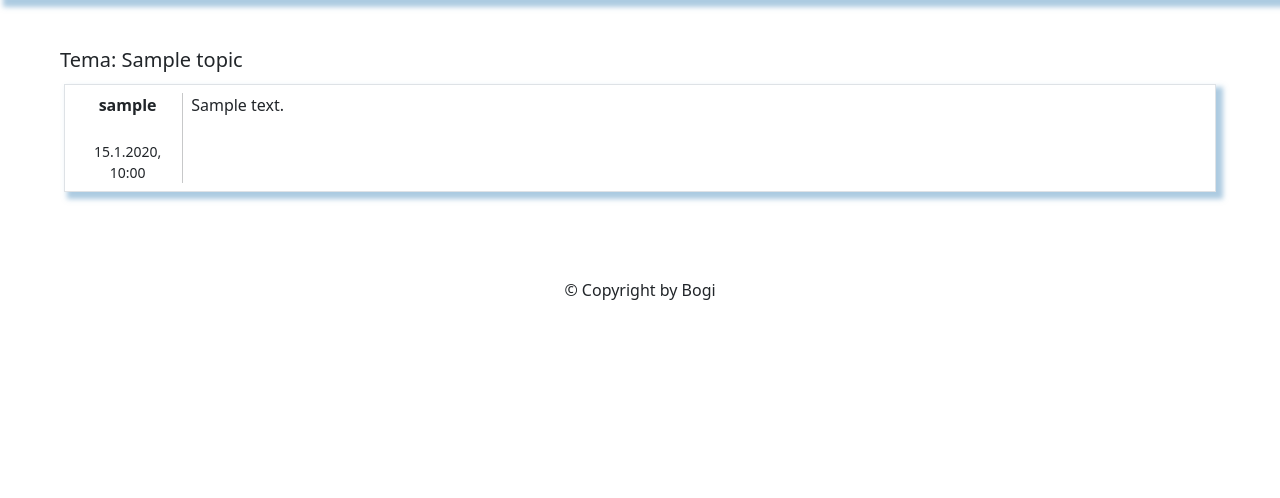
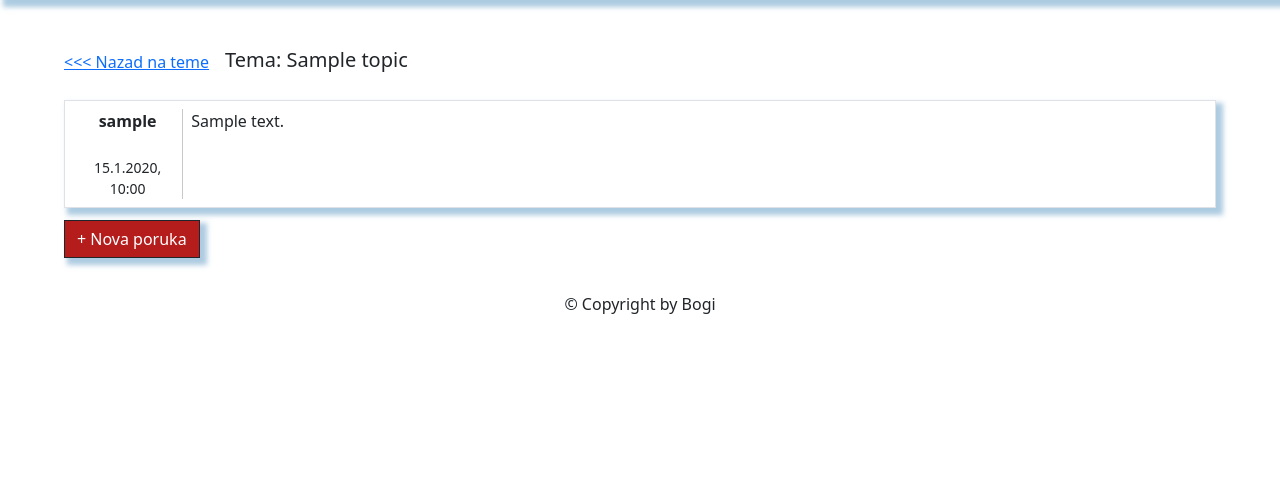
Before and after one commit to bogdan-to/django-forum, a Django app: a page that uses forum/forumapp/templates/topic.html in a window 1280 px wide. Shown: the part 56-554 px from the top of the page. Run offline with Django 4.2, Linux system fonts and the light colour scheme; a user stored in the database is signed in; tables that the repository leaves empty hold one stand-in row (values such as "Sample post"); some libraries are stand-ins or nearby versions.

Commit message:
update 20230410

```diff
--- /dev/null
+++ b/forum/forumapp/forms.py
@@ -0,0 +1,19 @@
+from .models import Post
+from django import forms
+
+
+class NewPost(forms.ModelForm):
+
+    class Meta:
+        model = Post
+        fields = ['post_content']
+        widgets ={
+            'post_content': forms.Textarea(
+                attrs={
+                    'cols': 80,
+                    'rows': 3,
+                    'class': 'form-control',
+                    'wrap': 'soft',
+                }
+            )
+        }
--- a/forum/forumapp/templates/topic.html
+++ b/forum/forumapp/templates/topic.html
@@ -7,10 +7,14 @@
 
 <div class="mx-md-5">
 
-    <h5>Tema: {{ topic.topic_title }} </h5>
+    <div class="d-flex align-items-center ms-1 mb-3">
+        <a href="{% url 'category' category.category_slug  %}" class="pb-1 pe-3">&lt&lt&lt Nazad na teme</a>
+        <h5 class="p-0">Tema: {{ topic.topic_title }} </h5>
+    </div>
 
-    <div class="posts list-group mb-5">
-        {% for post in posts %}
+
+    <div class="posts list-group mb-2">
+        {% for post in posts_on_page %}
         <div class="post d-flex list-group-item list-group-item-transparent rounded-0 shadowed m-1">
             <div class="post-details col-1">
                 <div class="post-user text-center">
@@ -31,9 +35,73 @@
         {% endfor %}
     </div>
 
+    {% if user.is_authenticated %}
+        {% if not posts_on_page.has_next %}
+        <div class="collapse mb-2" id="newPostForm">
+            <div class="card card-body mx-1 rounded-0 shadowed">
+            <form method="POST" action="{% url 'new_post' category.id topic.id %}">
+                {% csrf_token %}
+                <div>
+                    <div class="pb-2">{{ new_post_form.post_content }}</div>
+                    <div class=" d-flex justify-content-end"><button type="submit" class="btn btn-dark new-post-btn rounded-0">Pošalji</button></div>
+                </div>
+            </form>
+            </div>
+        </div>
 
+        <div class="new-post d-flex mx-1">
+            <button type="button" class="btn btn-dark new-post-btn shadowed rounded-0" data-bs-toggle="collapse" data-bs-target="#newPostForm" aria-expanded="false" aria-controls="collapsenewPostForm">+ Nova poruka</button>
+        </div>
+        {% endif %}
+    {% endif %}
 
+     <!-- paginator -->
+     {% if posts_on_page.has_other_pages %}
+     <nav aria-label="Page navigation">
+       <ul class="pagination d-flex justify-content-center">
 
+         {% if posts_on_page.has_previous %}
+           <li class="page-item">
+             <a class="page-link" href="?page={{ posts_on_page.previous_page_number }}" aria-label="Previous">
+               <span aria-hidden="true">&laquo;</span>
+             </a>
+           </li>
+         {% else %}
+           <li class="page-item">
+             <a class="page-link disabled" href="#" aria-label="Previous">
+               <span aria-hidden="true">&laquo;</span>
+             </a>
+           </li>
+         {% endif %}
 
+         {% for page_number in page_range|default_if_none:posts_on_page.paginator.get_elided_page_range %}
+           {% if page_number == posts_on_page.number %}
+             <li class="page-item"><a class="page-link active" href="?page={{ page_number }}">{{ page_number }}</a></li>
+           {% else %}
+             {% if page_number == posts_on_page.paginator.ELLIPSIS %}
+               <li class="page-item"><span class="page-link">{{ page_number }}</span></li>
+             {% else %}
+               <li class="page-item"><a class="page-link" href="?page={{ page_number }}">{{ page_number }}</a></li>
+             {% endif %}
+           {% endif %}
+         {% endfor %}
 
-        {% endblock content %}
+         {% if posts_on_page.has_next %}
+         <li class="page-item">
+           <a class="page-link" href="?page={{ posts_on_page.next_page_number }}" aria-label="Next">
+             <span aria-hidden="true">&raquo;</span>
+           </a>
+         </li>
+         {% else %}
+         <li class="page-item">
+           <a class="page-link disabled" href="#" aria-label="Next">
+             <span aria-hidden="true">&raquo;</span>
+           </a>
+         </li>
+         {% endif %}
+
+       </ul>
+     </nav>
+     {% endif %}
+
+{% endblock content %}
--- a/forum/forumapp/urls.py
+++ b/forum/forumapp/urls.py
@@ -7,5 +7,5 @@ urlpatterns = [
     path('forum/<str:category_slug>', views.category, name='category'),
     path('forum/nova_tema/<int:category_id>', views.new_topic, name='new_topic'),
     path('forum/<str:category_slug>/<str:topic_slug>', views.topic, name='topic'),
-    path('forum/nova_poruka/<int:topic_id>', views.new_post, name='new_post'),
+    path('forum/nova_poruka/<int:category_id>/<int:topic_id>', views.new_post, name='new_post'),
 ]
--- a/forum/forumapp/views.py
+++ b/forum/forumapp/views.py
@@ -4,6 +4,7 @@ from django.template.defaultfilters import slugify
 from django.contrib.auth.decorators import login_required
 from django.contrib import messages
 from django.core.paginator import Paginator
+from .forms import NewPost
 import itertools
 
 def index(request):
@@ -18,7 +19,7 @@ def category(request,category_slug):
     category = get_object_or_404(Category, category_slug=category_slug)
     topics = Topic.objects.filter(topic_category = category).order_by('-topic_date')
 
-    paginated_topics = Paginator(topics, 6)
+    paginated_topics = Paginator(topics, 5)
     page = request.GET.get('page', 1)
     topics_on_page = paginated_topics.get_page(page)
     page_range = paginated_topics.get_elided_page_range(number=page, on_each_side=1, on_ends=1)
@@ -36,11 +37,19 @@ def topic(request, category_slug, topic_slug):
     category = get_object_or_404(Category, category_slug=category_slug)
     topic = get_object_or_404(Topic, topic_slug=topic_slug)
     posts = Post.objects.filter(post_topic=topic.id)
+    paginated_posts = Paginator(posts, 5)
+    page = request.GET.get('page',1)
+    posts_on_page = paginated_posts.get_page(page)
+    page_range = paginated_posts.get_elided_page_range(number=page, on_each_side=1, on_ends=1)
+
+    new_post_form = NewPost()
 
     context = {
         'category': category,
         'topic': topic,
-        'posts': posts
+        'new_post_form': new_post_form,
+        'posts_on_page': posts_on_page,
+        'page_range': page_range
     }
 
     return render(request, 'topic.html', context)
@@ -75,8 +84,19 @@ def new_topic(request, category_id):
     return redirect(request.META.get('HTTP_REFERER'))
 
 @login_required(login_url='login')
-def new_post(request, topic_id):
-    pass
+def new_post(request, category_id, topic_id):
+    topic = get_object_or_404(Topic, id=topic_id, topic_category=category_id)
+
+    if request.method == 'POST' and request.user.is_authenticated:
+        form = NewPost(request.POST)
+
+        if form.is_valid:
+            new_post_content = form['post_content'].value()
+            new_post = Post.objects.create(post_topic = topic, post_content = new_post_content, post_user = request.user)
+            new_post.save()
+            form = NewPost()
+            return redirect(request.META.get('HTTP_REFERER'))
+    return redirect(request.META.get('HTTP_REFERER'))
 
 def error_404_view(request, exception):
     return render(request, '404.html')
```
Also changed, not shown: forum/forumapp/templates/category.html (+5 -2 lines), 1 other file.
